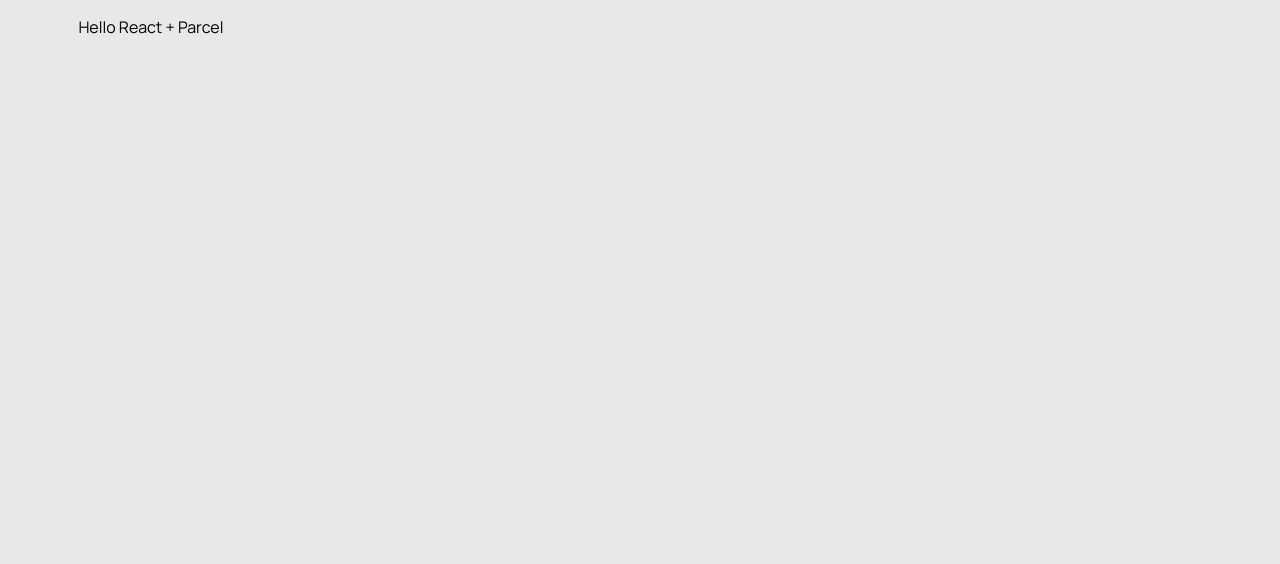
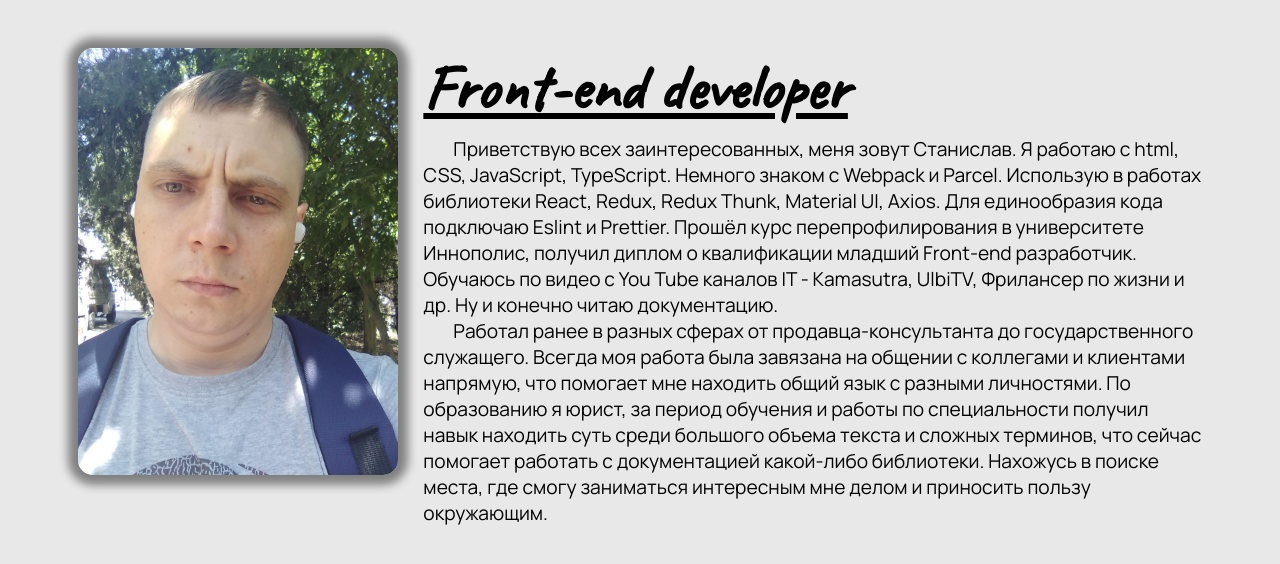
Before and after one commit to beliy-beret/my-resume, a React (Vite) app: page / in a window 1280 px wide. Shown: the top 564 px of the page. Built offline with nearby package versions, Linux system fonts and the light colour scheme.

Commit message:
add About component and eslint

```diff
--- a/package.json
+++ b/package.json
@@ -18,6 +18,12 @@
     "react-dom": "^18.2.0"
   },
   "devDependencies": {
+    "eslint": "^8.19.0",
+    "eslint-config-airbnb": "^19.0.4",
+    "eslint-plugin-import": "^2.26.0",
+    "eslint-plugin-jsx-a11y": "^6.6.0",
+    "eslint-plugin-react": "^7.30.1",
+    "eslint-plugin-react-hooks": "^4.6.0",
     "parcel": "^2.6.2",
     "process": "^0.11.10"
   }
--- /dev/null
+++ b/src/components/About/About.js
@@ -0,0 +1,31 @@
+import style from './about.module.css';
+import avatar from '../../assets/image/avatar.jpg';
+
+const About = () => {
+  return(
+    <section className={style.about}>
+      <img className={style.myAva} src={avatar} alt={'my photo'}/>
+      <h1 className={style.title}>Front-end developer</h1>
+        <div className={style.description}>
+          <p>
+                Приветствую всех заинтересованных, меня зовут Станислав. Я работаю с html, CSS, JavaScript, TypeScript.
+                Немного знаком с Webpack и Parcel. Использую в работах библиотеки React, Redux, Redux Thunk, Material UI,
+                Axios. Для единообразия кода подключаю Eslint и Prettier. Прошёл курс перепрофилирования в университете Иннополис, получил диплом о квалификации младший Front-end
+                разработчик. Обучаюсь по видео с You Tube каналов IT - Kamasutra,  UlbiTV, Фрилансер по жизни и др.
+                Ну и конечно читаю документацию.
+
+          </p>
+            <p>
+                Работал ранее в разных сферах от продавца-консультанта до государственного служащего.
+                Всегда моя работа была завязана на общении с коллегами и клиентами напрямую, что помогает мне
+                находить общий язык с разными личностями. По образованию я юрист, за период обучения и работы по специальности
+                получил навык находить суть среди большого объема текста и сложных терминов, что сейчас помогает работать с
+                документацией какой-либо библиотеки. Нахожусь в поиске места, где смогу заниматься интересным мне делом
+                и приносить пользу окружающим.
+            </p>
+        </div>
+    </section>
+  )
+}
+
+export default About;
--- /dev/null
+++ b/src/components/About/about.module.css
@@ -0,0 +1,30 @@
+.about {
+    display: grid;
+    gap: 0.5rem;
+    grid-template-columns: 30% 1fr;
+    grid-template-rows: auto 1fr;
+    padding-top: 2rem;
+}
+.myAva {
+    grid-row: 1/3;
+    grid-column: 1;
+    width: 320px;
+    height: auto;
+    box-shadow: 0 0 10px 10px grey;
+    border-radius: 15px;
+}
+.title {
+    grid-row: 1;
+    grid-column: 2;
+    font-family: 'Caveat', sans-serif;
+    font-size: 4rem;
+    text-decoration: underline;
+}
+.description {
+    grid-row: 2;
+    grid-column: 2;
+    font-size: 1.2rem;
+}
+.description p {
+    text-indent: 30px;
+}
--- a/src/components/App/App.js
+++ b/src/components/App/App.js
@@ -1,9 +1,10 @@
 import style from './app.module.css';
+import About from '../About/About';
 
 const App = () => {
   return(
     <div className={style.app}>
-      Hello React + Parcel
+      <About />
     </div>
   )
 }
```
Also changed, not shown: .eslintrc.json (added), 1 other file (tests, documents, lock files or other folders).
